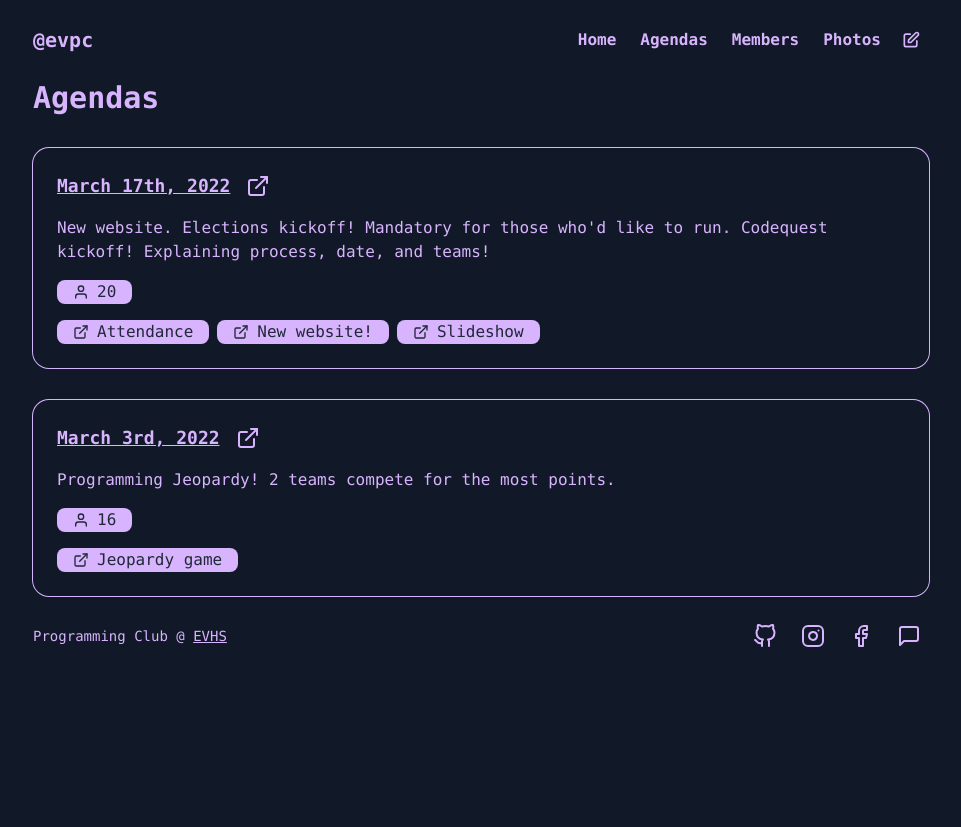
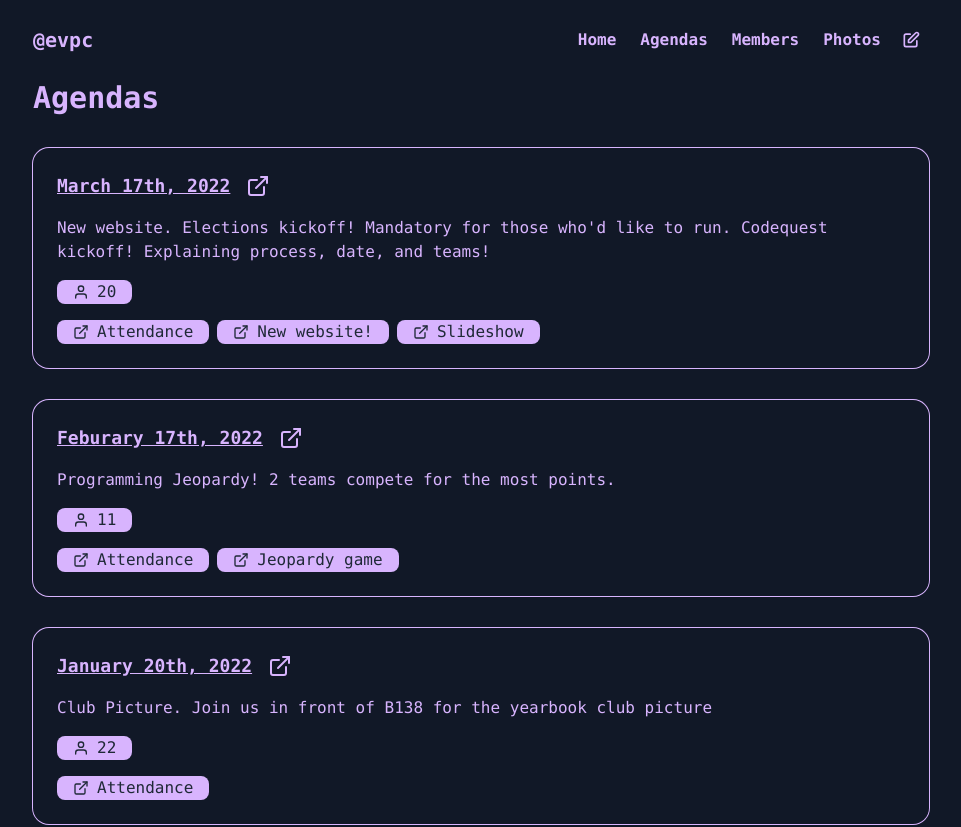
Before and after one commit to armeetjatyani/evpc.club, a Next.js app in the folder src/: page /agendas in a window 1280 px wide. Shown: the top 827 px of the page, without its empty margins (159-1120 px from the left). Before the commit the page ends 800 px from the top, so only its background shows below. Built offline with nearby package versions, Linux system fonts and the light colour scheme.

Commit message:
added new agendas

```diff
--- a/src/data/agendas.js
+++ b/src/data/agendas.js
@@ -18,14 +18,25 @@ const agendas = [
 				path: "https://docs.google.com/presentation/d/1d1Z5t6lBALMBEKm9tLMH28oCMuYrgrWH0Cb_OseWEcg/edit?usp=sharing",
 			},
 		],
-	},
-	{
-		date: "March 3rd, 2022",
-		summary: "Programming Jeopardy! 2 teams compete for the most points.",
-		link: "#",
-		extraLinks: [{ name: "Jeopardy game", path: "https://jeopardylabs.com/play/coding-jeopardy39" }],
-		attendance: 16,
-	},
+	}, {
+		date: "Feburary 17th, 2022",
+        summary: "Programming Jeopardy! 2 teams compete for the most points.",
+        link: "",
+        extraLinks: [{ name: "Attendance", path: "https://tinyurl.com/attendevpc", }, {name: "Jeopardy game", path: "https://jeopardylabs.com/play/coding-jeopardy39" }],
+        attendance: 11
+	}, {
+		date: "January 20th, 2022",
+        summary: "Club Picture. Join us in front of B138 for the yearbook club picture",
+        link: "",
+		extraLinks: [{ name: "Attendance", path: "https://tinyurl.com/attendevpc", }],
+        attendance: 22,
+	}, {
+		date: "January 6th, 2022",
+        summary: "We will divide into groups (machine learning, competitive programming, and machine learning)",
+        link: "",
+		extraLinks: [{ name: "Attendance", path: "https://tinyurl.com/attendevpc", }],
+        attendance: 20,
+	}
 ];
 
 export default agendas;
```
